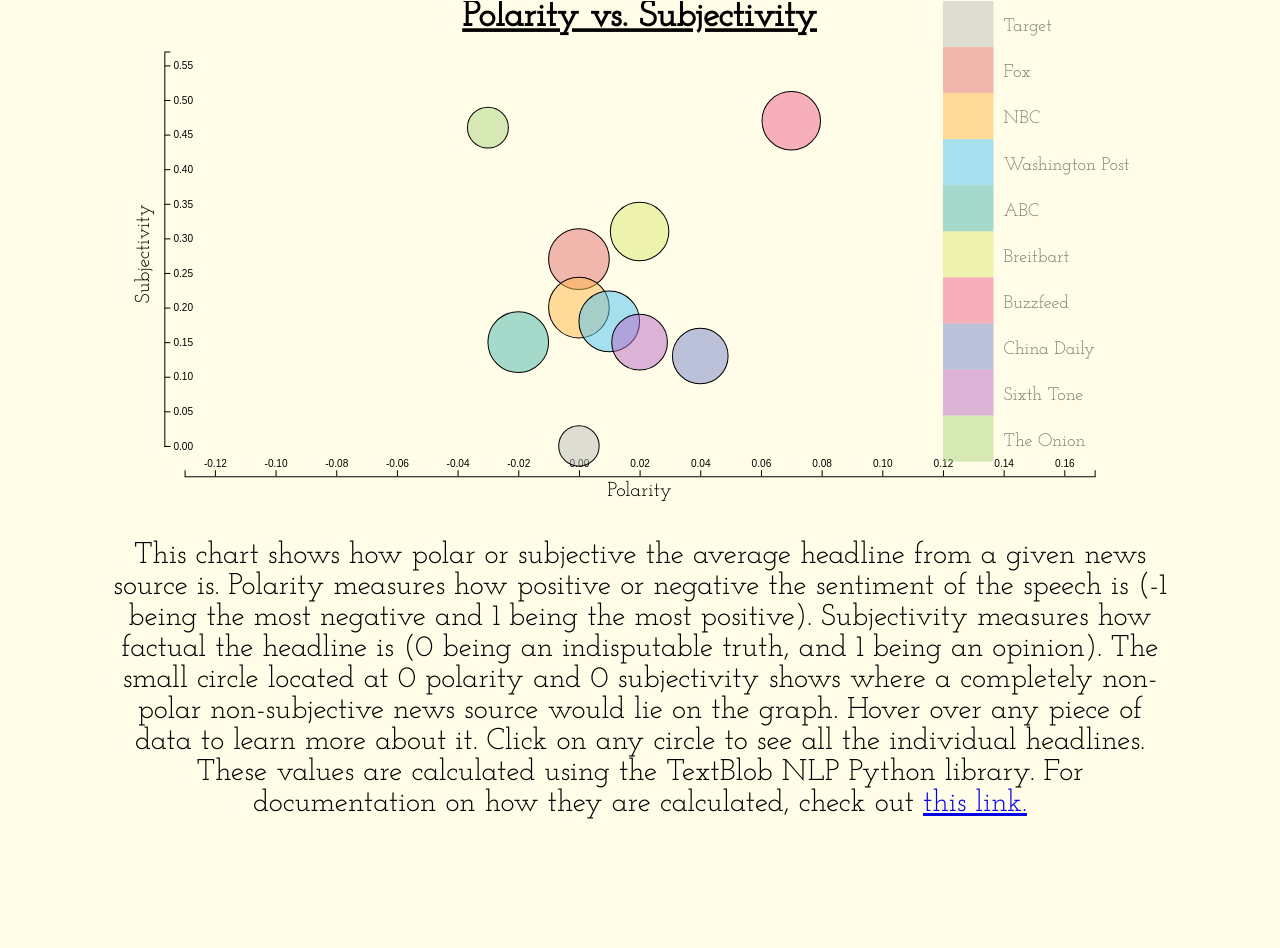
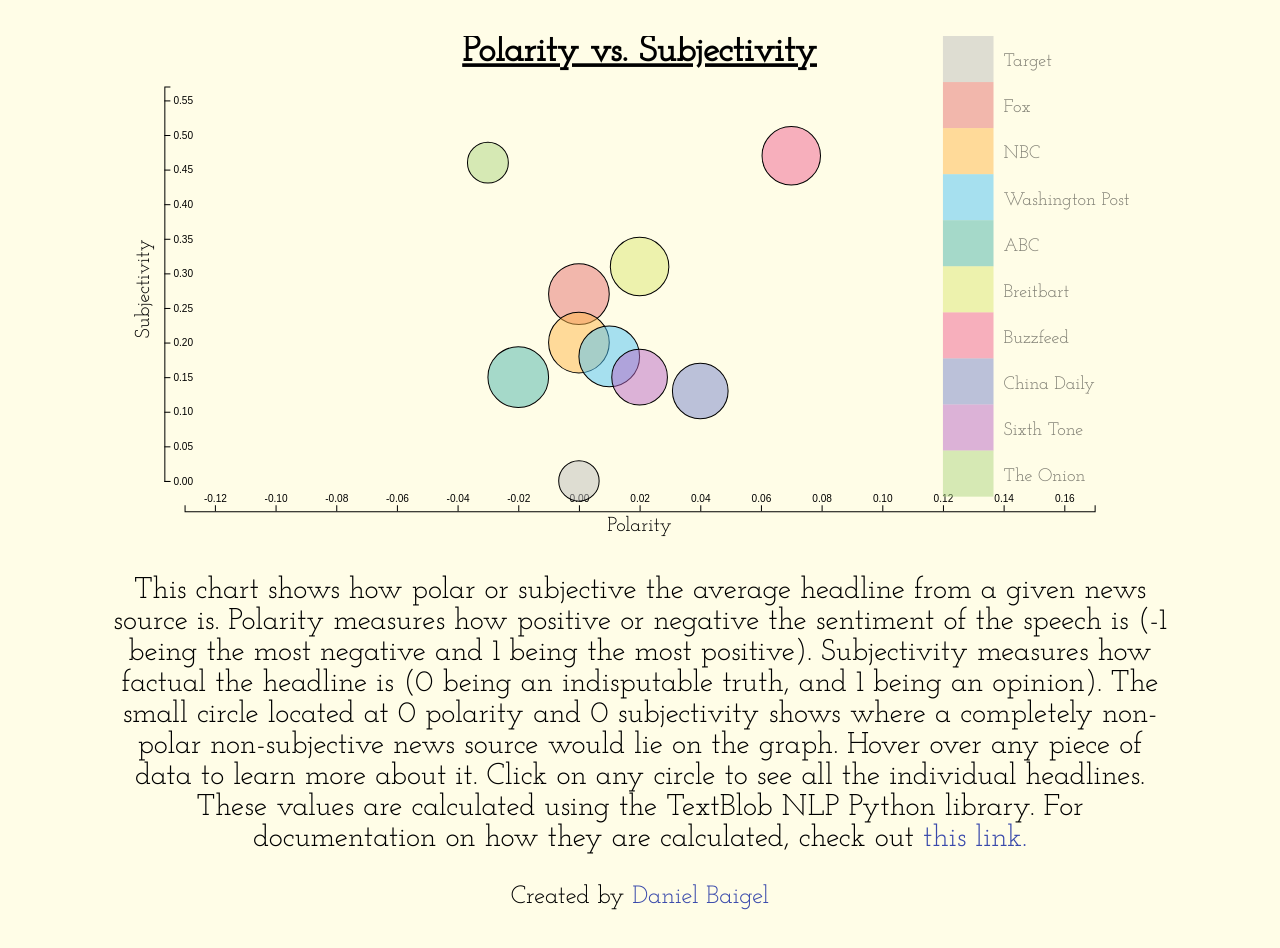
Before and after one commit to dbaigel1/trusttracker, a plain HTML site: page index.html in a window 1280 px wide. Shown: the part 495-1443 px from the top of the page. Before the commit the page ends 1362 px from the top, so only its background shows below. Drawn offline with nearby package versions, Linux system fonts and the light colour scheme.

Commit message:
added author link

```diff
--- a/index.html
+++ b/index.html
@@ -2,7 +2,7 @@
 <html>
 
 <head>
-	<title>data visualizations</title>
+	<title>Trust Tracker</title>
 
 	<link rel="stylesheet" href="viz.css" type="text/css">
 	<!--<script src="https://d3js.org/d3.v5.min.js"></script>-->
@@ -18,7 +18,7 @@
 	<div>
 		<h1> Headline Trust Tracker </h1>
 		<p id = "intro">
-			While living in China for the past year, I haven't had easy access to western news sources. After reading some Chinese news, I began wondering whether or not media companies across the Pacific operated in similar ways. I wanted to know how subjective each source is and how polarized their language choice is. I targeted a handful of news sources from both the U.S. and China and gathered front page headlines from them over a period of a few months. I used Natural Language Processing (NLP) to rate a given headline on its subjectivity and polarity. Below is a visualization that depicts the data I gathered.
+			While living in China for the past year, I haven't had easy access to western news sources. After reading some Chinese news, I began wondering whether or not media companies across the Pacific operated in similar ways. I wanted to know how subjective each source is and how polarized their language choice is. I targeted a handful of news sources from both the U.S. and China and gathered front page headlines from them over a period of a few months using Beautiful Soup, a python library. I used Natural Language Processing (NLP) to rate a given headline on its subjectivity and polarity. Below is a visualization that depicts the data I gathered.
 		</p>
 
 	</div>
@@ -33,6 +33,10 @@
 			This chart shows how polar or subjective the average headline from a given news source is. Polarity measures how positive or negative the sentiment of the speech is (-1 being the most negative and 1 being the most positive). Subjectivity measures how factual the headline is (0 being an indisputable truth, and 1 being an opinion). The small circle located at 0 polarity and 0 subjectivity shows where a completely non-polar non-subjective news source would lie on the graph. Hover over any piece of data to learn more about it. Click on any circle to see all the individual headlines. These values are calculated using the TextBlob NLP Python library. For documentation on how they are calculated, check out <a href = "https://textblob.readthedocs.io/en/dev/"> this link. </a>
 		</p>
 
+		<p id ="author">
+			Created by <a href = "https://github.com/dbaigel1/"> Daniel Baigel </a>
+		</p>
+
 	</div>
 
 	<div class = "blank-space"></div>
--- a/viz.css
+++ b/viz.css
@@ -59,3 +59,18 @@ h1 {
 	font-family: 'Playfair Display', serif;
 	font-size: 50px;
 }
+
+p#author {
+
+}
+
+a{
+  text-decoration: none;
+  color: #3949ab;
+}
+
+a:hover {
+	text-decoration: underline;
+	color: #283593;
+
+}
```
